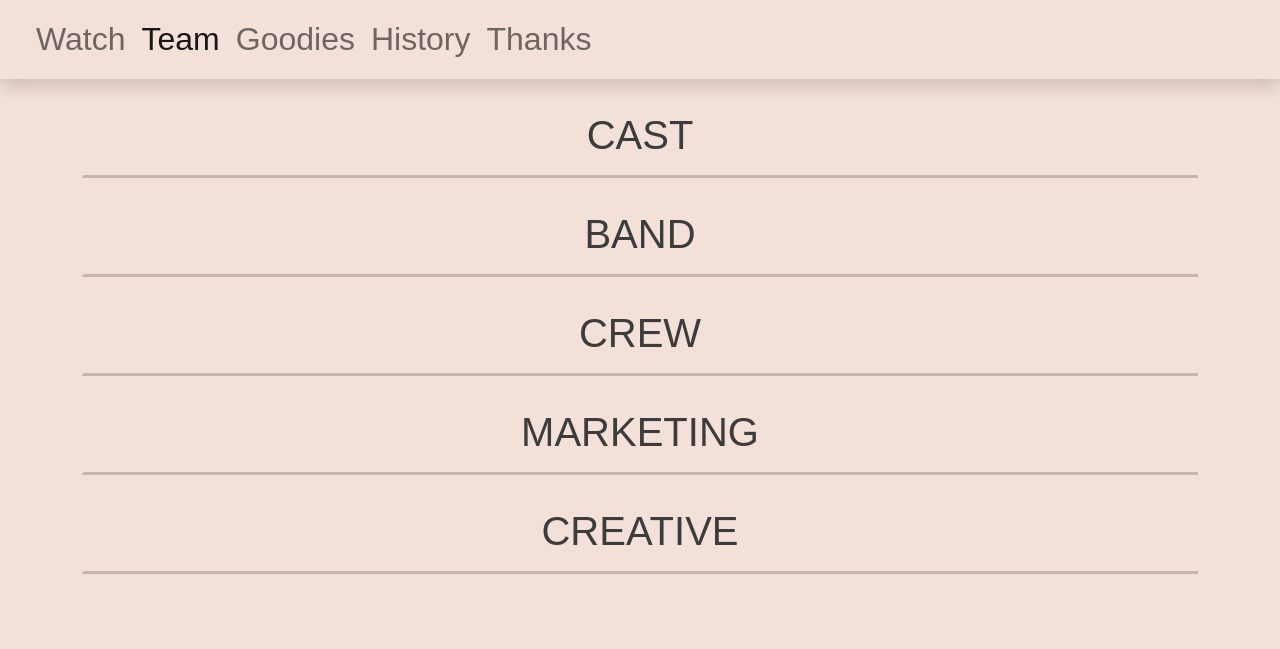
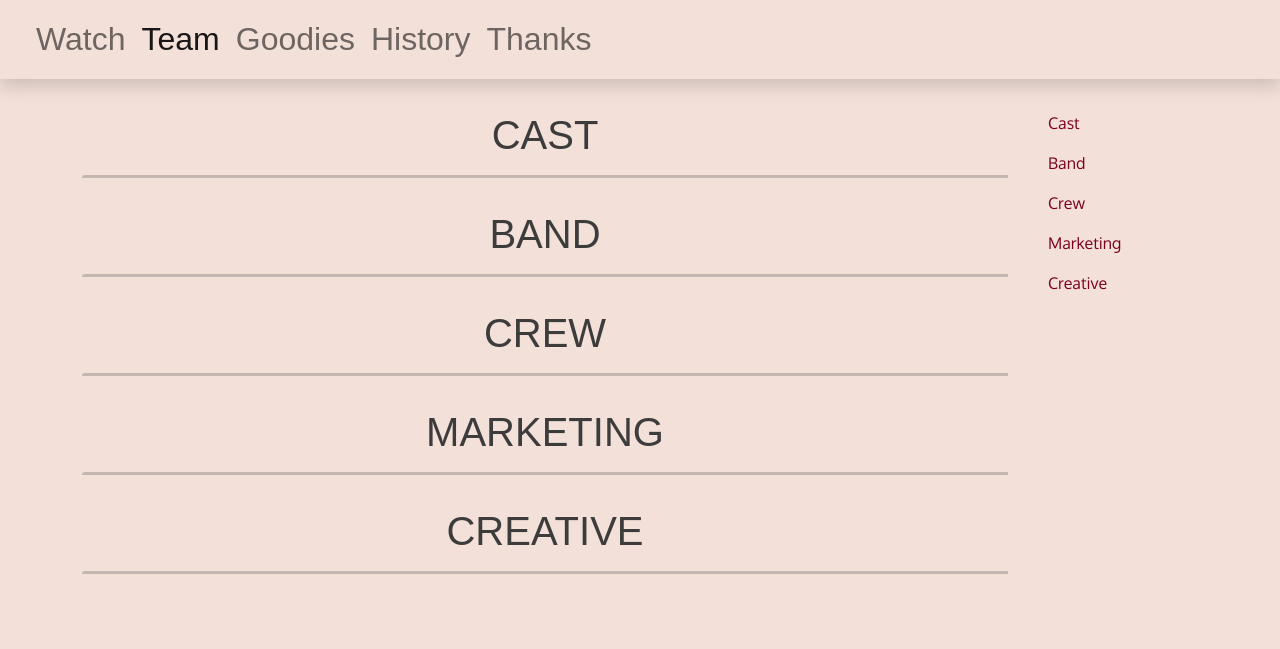
Before and after one commit to skulenite-web/2t1, a Python web app: template app/templates/team.html in a window 1280 px wide. Shown: the part 151-800 px from the top of the page. Run offline with Jinja, Linux system fonts and the light colour scheme; the template is opened without the code that fills it, so the values that code supplies are empty; some libraries are stand-ins or nearby versions; some web fonts are replaced.

Commit message:
Added in-page nav to Team page

```diff
--- a/app/templates/team.html
+++ b/app/templates/team.html
@@ -4,6 +4,9 @@
 
 {% block content %}
     <section class='container' style='overflow:hidden'>
+    <!-- Outer row will contain sidenav and the nav thing' -->
+    <div class='row'>
+      <div class='col-12 col-lg-10 col-xxl-11'>
 
       <h1 class='h1 mt-2 text-center sub-font' id='cast'> CAST </h1>
       <hr class='people-hr border-dark mb-5' />
@@ -68,7 +71,7 @@
 
       <h1 class='h1 mt-2 text-center sub-font' id='marketing'> MARKETING </h1>
       <hr class='people-hr border-dark mb-5' />
-      <section class='people-group row row-cols-1 row-cols-lg-2 g-4 justify-content-center'>
+      <section class='people-group row row-cols-1 row-cols-lg-2 row-cols-xxl-3 g-4 justify-content-center'>
           {% for person in marketing %}
             <div class='col'>
               <div class='mx-auto card flip-card text-dark mb-4 g-0 show-on-scroll'>
@@ -89,7 +92,7 @@
 
       <h1 class='h1 mt-2 text-center sub-font' id='creative'> CREATIVE </h1>
       <hr class='people-hr border-dark mb-5' />
-      <section class='people-group row row-cols-1 row-cols-lg-2 g-4 justify-content-center'>
+      <section class='people-group row row-cols-1 row-cols-lg-2 row-cols-xxl-3 g-4 justify-content-center'>
           {% for person in creative %}
             <div class='col'>
               <div class='mx-auto card flip-card text-dark mb-4 g-0 show-on-scroll'>
@@ -106,6 +109,19 @@
             </div>
           {% endfor %}
       </section>
+      </div>
+
+      <div class='col-lg-2 col-xxl-1 d-none d-lg-flex'>
+        <nav class='nav flex-column overflow-visible'>
+          <a class='nav-link' href='{{ url_for('cast') }}'>Cast</a>
+          <a class='nav-link' href='{{ url_for('band') }}'>Band</a>
+          <a class='nav-link' href='{{ url_for('crew') }}'>Crew</a>
+          <a class='nav-link' href='{{ url_for('marketing') }}'>Marketing</a>
+          <a class='nav-link' href='{{ url_for('creative') }}'>Creative</a>
+        </nav>
+      </div>
+
+    </div>
     </section>
 
 {% endblock %}
```
